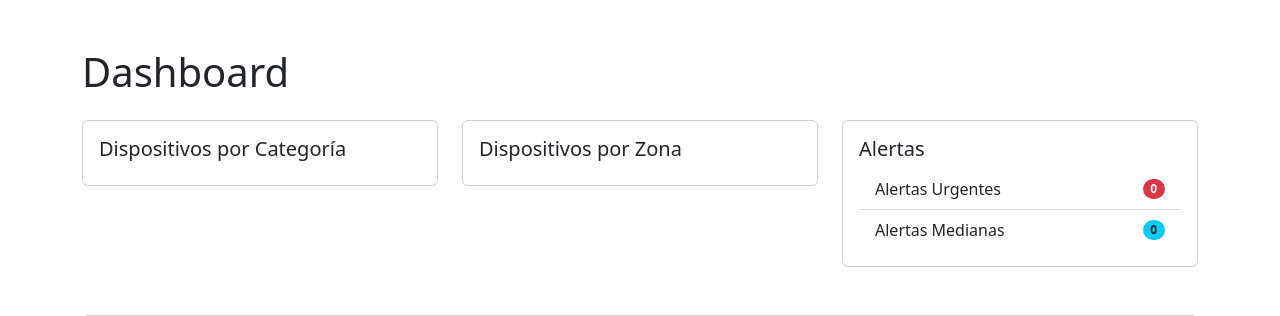
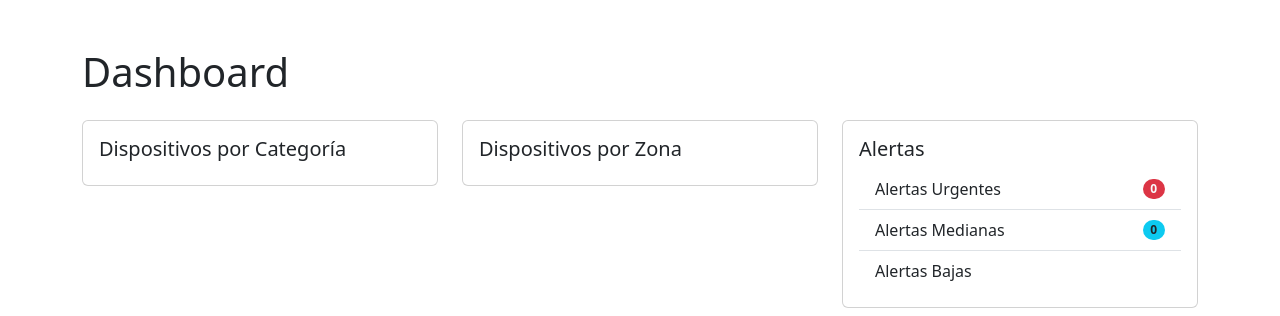
Before and after one commit to carlotee/eva1_EcoEnergy, a Django app: page /panel/ in a window 1280 px wide. Shown: the part 56-372 px from the top of the page. Run offline with Django 5.2, Linux system fonts and the light colour scheme; data that the repository does not hold is empty.

Commit message:
Se actualiza panel

```diff
--- a/dispositivos/templates/dispositivos/panel.html
+++ b/dispositivos/templates/dispositivos/panel.html
@@ -52,6 +52,10 @@
                     <li class="list-group-item d-flex justify-content-between align-items-center">
                         Alertas Medianas
                         <span class="badge bg-info text-dark rounded-pill">{{ alertas_medianas }}</span>
+                    </li>
+                    <li class="list-group-item d-flex justify-content-between align-items-center">
+                        Alertas Bajas
+                        <span class="badge bg-secondary rounded-pill">{{ alertas_bajas }}</span>
                     </li>
                 </ul>
             </div>
```
